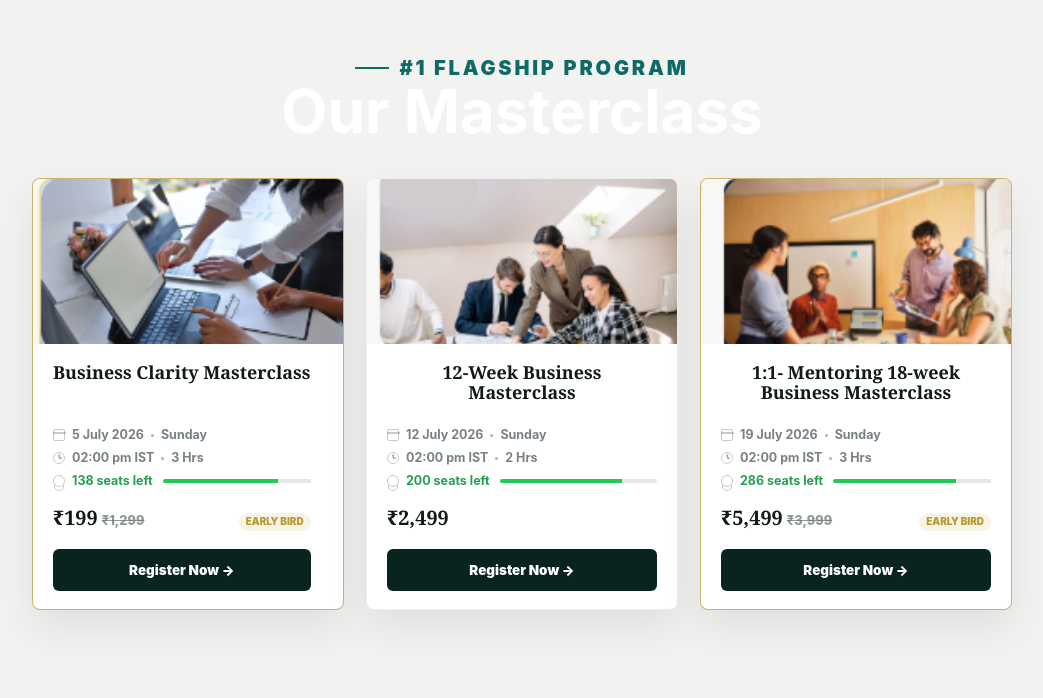
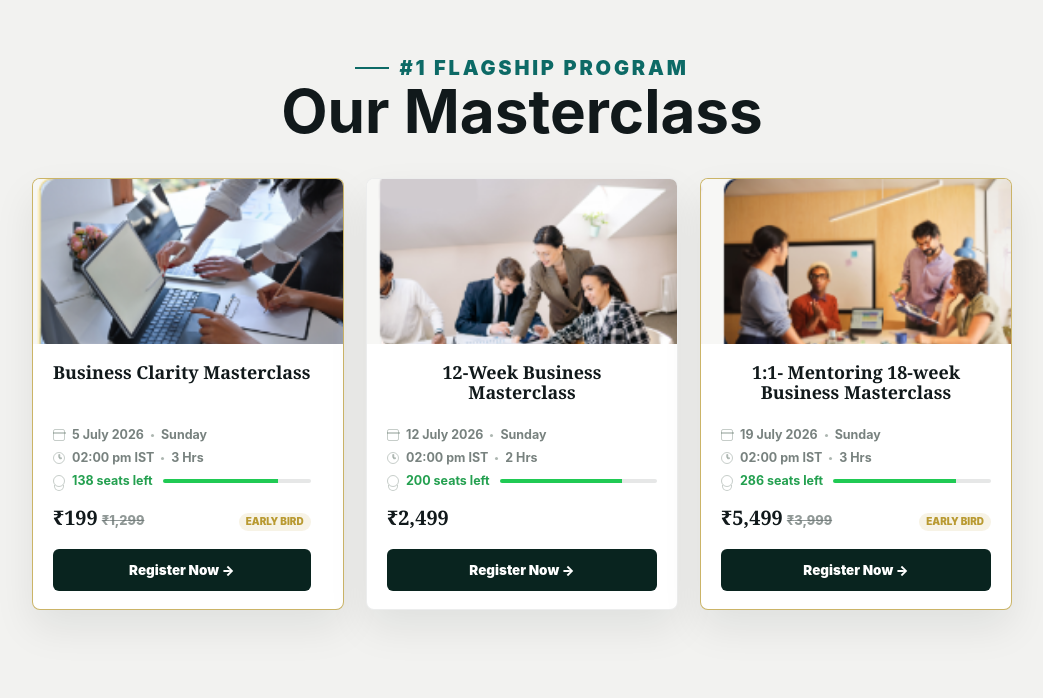
Before and after one commit to project-babuna/das, a Next.js app: page / in a window 1280 px wide. Shown: the part 1582-2280 px from the top of the page, without its empty margins (118-1161 px from the left). Built offline with nearby package versions, Linux system fonts and the light colour scheme.

Commit message:
color heading

```diff
--- a/app/globals.css
+++ b/app/globals.css
@@ -600,7 +600,7 @@ h3 {
 .section-heading {
   max-width: 880px;
   margin: 36px;
-  color: var(--white);
+  color: var(--ink);
 }
 
 .section-heading.narrow {
```
